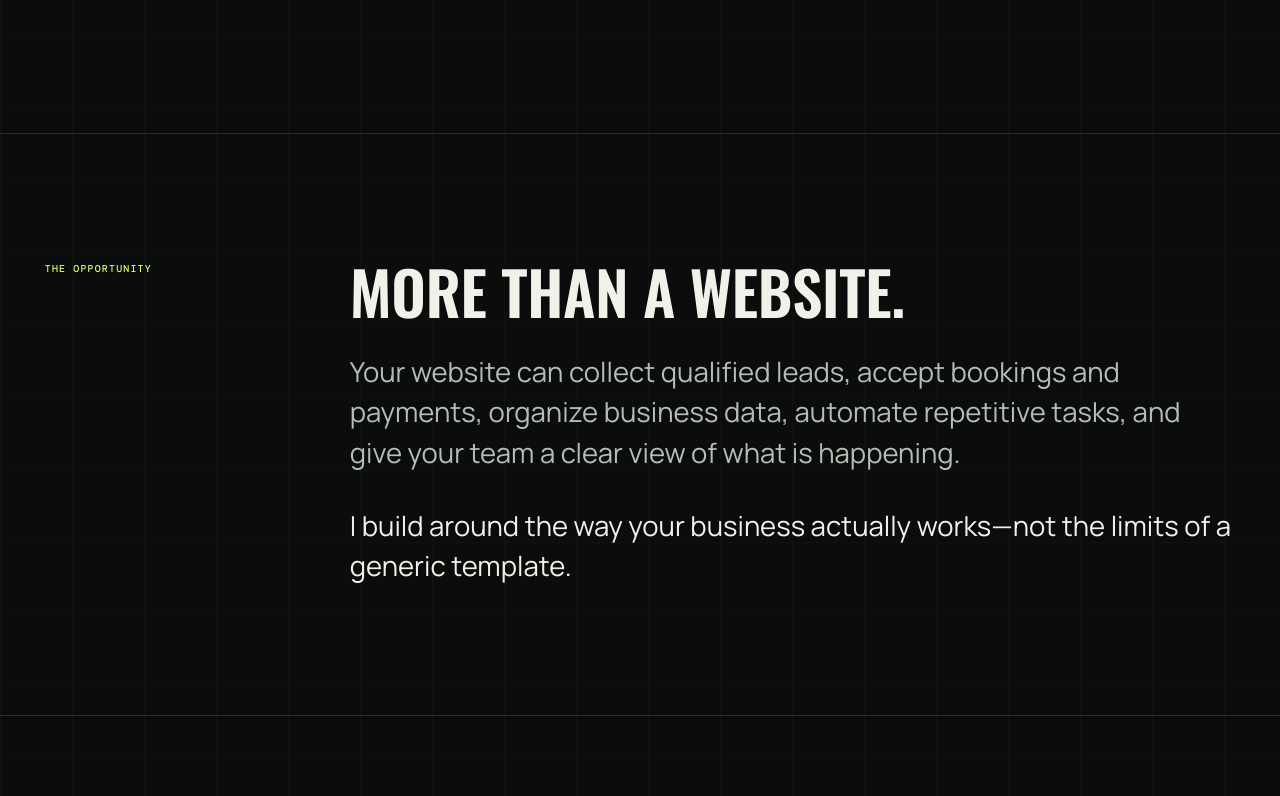
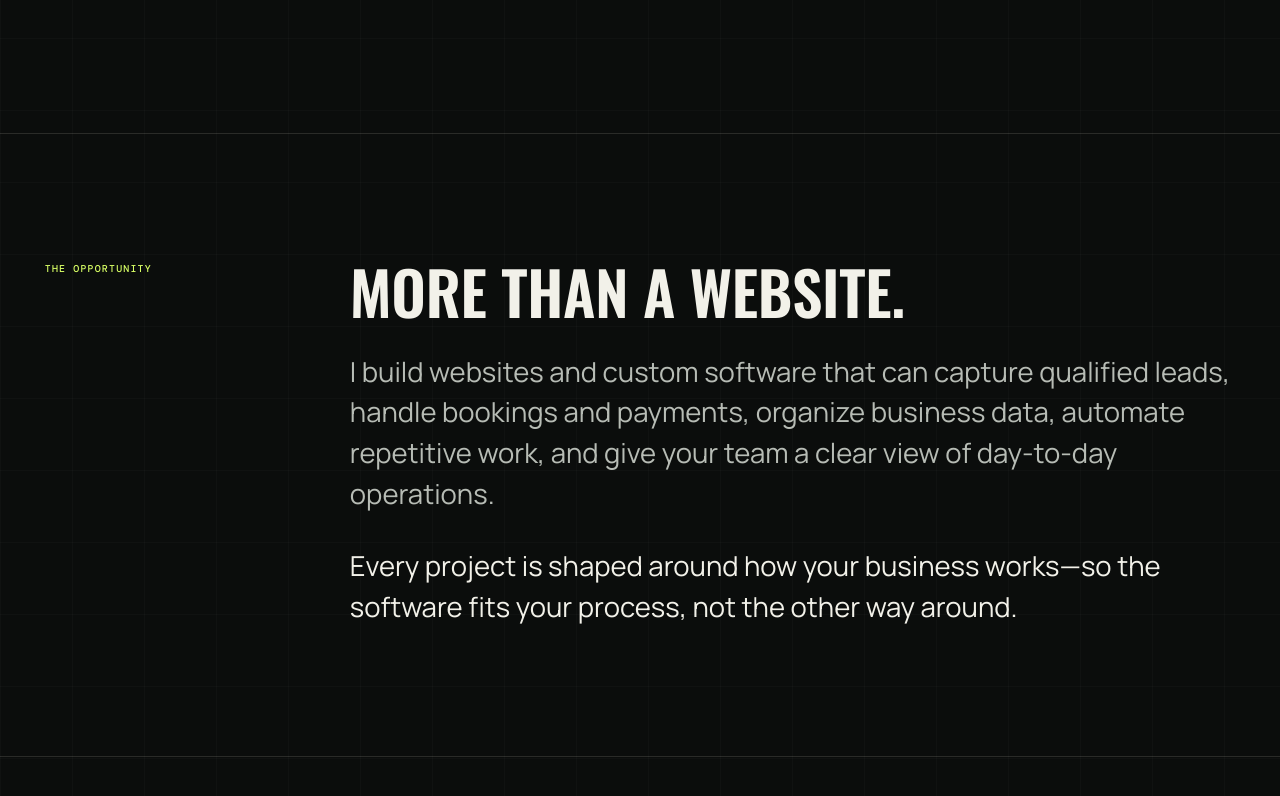
Before and after one commit to webdevRafa/rafa-the-dev, a React (Vite) app: page / in a window 1280 px wide. Shown: the part 1402-2198 px from the top of the page. Built offline with nearby package versions, Linux system fonts and the light colour scheme; a web font is replaced by a local one.

Commit message:
Clarify opportunity section copy

```diff
--- a/src/App.tsx
+++ b/src/App.tsx
@@ -573,13 +573,14 @@ function App() {
           <Reveal className="statement-copy" delay={0.08}>
             <h2>More than a website.</h2>
             <p>
-              Your website can collect qualified leads, accept bookings and payments,
-              organize business data, automate repetitive tasks, and give your team a
-              clear view of what is happening.
+              I build websites and custom software that can capture qualified leads,
+              handle bookings and payments, organize business data, automate
+              repetitive work, and give your team a clear view of day-to-day
+              operations.
             </p>
             <p>
-              I build around the way your business actually works—not the limits of a
-              generic template.
+              Every project is shaped around how your business works—so the software
+              fits your process, not the other way around.
             </p>
           </Reveal>
         </section>
```
